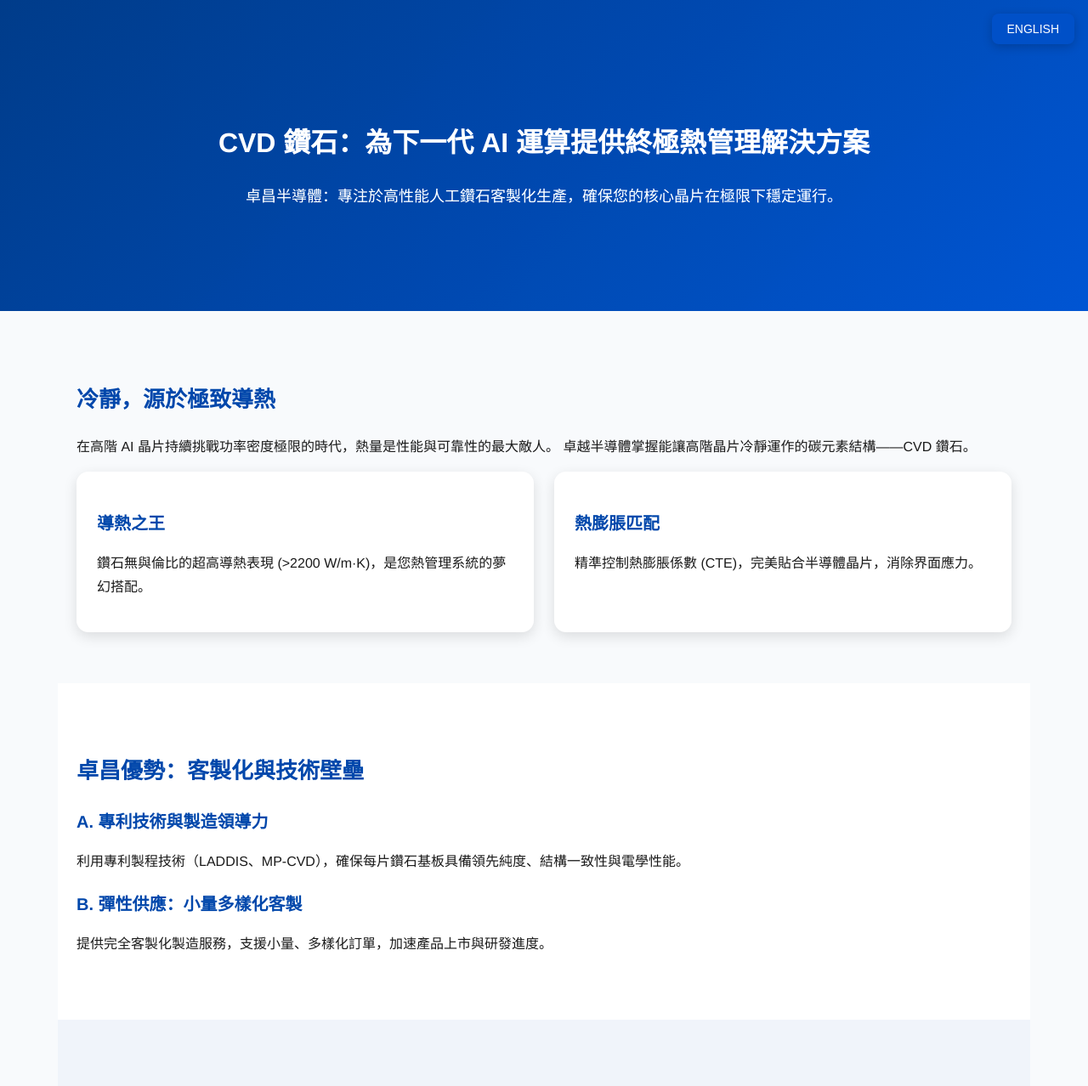
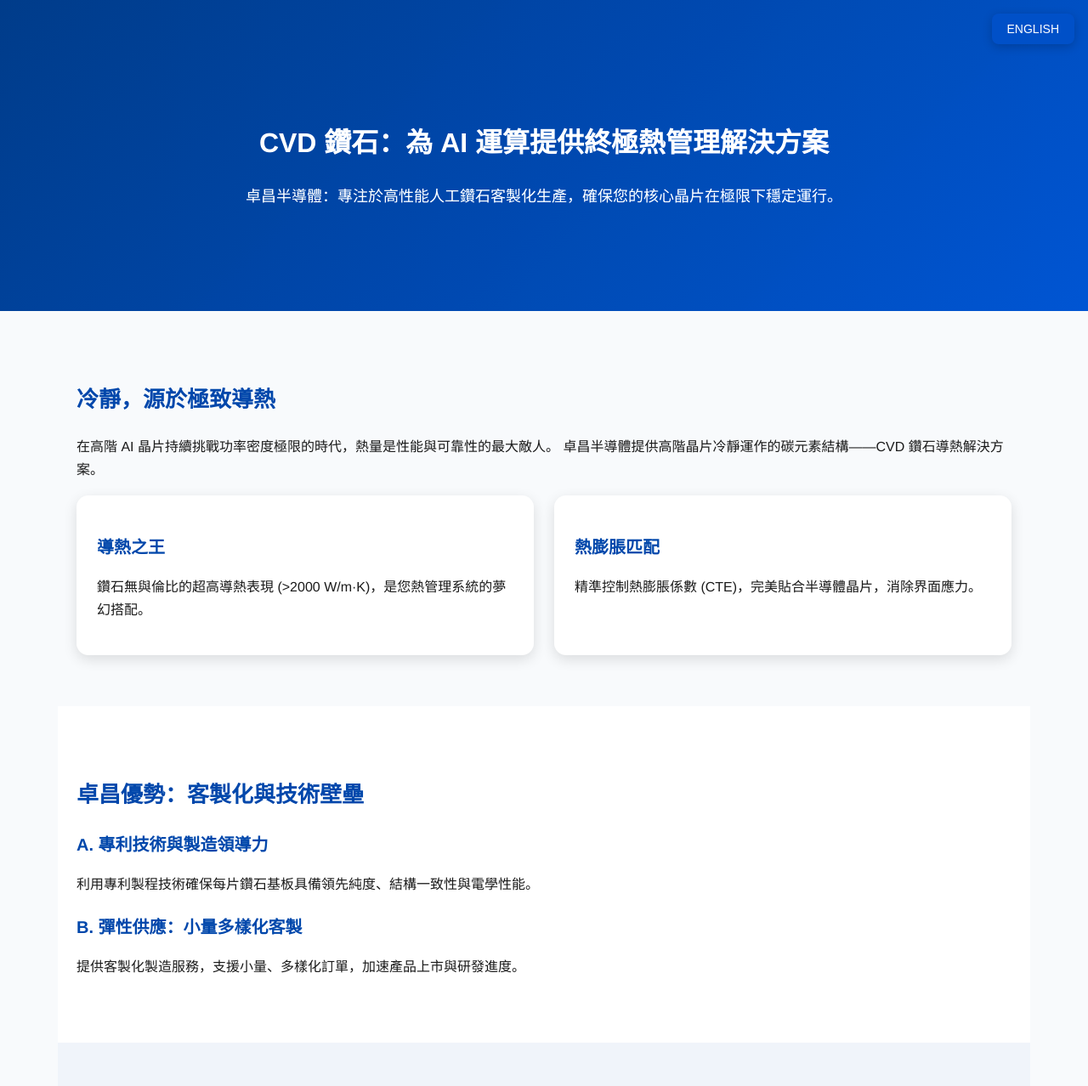
Before and after one commit to Eric169168/diamond_x, a plain HTML site: page index.html in a window 1280 px wide. Shown: the top 1278 px of the page at 85% size. Drawn offline with Linux system fonts and the light colour scheme.

Commit message:
Update index.html

```diff
--- a/index.html
+++ b/index.html
@@ -220,7 +220,7 @@
 
 <!-- ================= HERO ================= -->
 <div class="hero">
-  <h1 id="title">CVD 鑽石：為下一代 AI 運算提供終極熱管理解決方案</h1>
+  <h1 id="title">CVD 鑽石：為 AI 運算提供終極熱管理解決方案</h1>
   <p id="subtitle">卓昌半導體：專注於高性能人工鑽石客製化生產，確保您的核心晶片在極限下穩定運行。</p>
 </div>
 
@@ -229,13 +229,13 @@
   <h2 class="blue" id="coreTitle">冷靜，源於極致導熱</h2>
   <p id="coreText">
     在高階 AI 晶片持續挑戰功率密度極限的時代，熱量是性能與可靠性的最大敵人。
-    卓越半導體掌握能讓高階晶片冷靜運作的碳元素結構——CVD 鑽石。
+    卓昌半導體提供高階晶片冷靜運作的碳元素結構——CVD 鑽石導熱解決方案。
   </p>
 
   <div class="card-grid">
     <div class="card slide-in-left">
       <h3 class="blue" id="h1Title">導熱之王</h3>
-      <p id="h1Text">鑽石無與倫比的超高導熱表現 (>2200 W/m·K)，是您熱管理系統的夢幻搭配。</p>
+      <p id="h1Text">鑽石無與倫比的超高導熱表現 (>2000 W/m·K)，是您熱管理系統的夢幻搭配。</p>
     </div>
     <div class="card slide-in-right">
       <h3 class="blue" id="h2Title">熱膨脹匹配</h3>
@@ -249,10 +249,10 @@
   <h2 class="blue" id="advTitle">卓昌優勢：客製化與技術壁壘</h2>
 
   <h3 class="blue" id="adv1Title">A. 專利技術與製造領導力</h3>
-  <p id="adv1Text">利用專利製程技術（LADDIS、MP-CVD），確保每片鑽石基板具備領先純度、結構一致性與電學性能。</p>
+  <p id="adv1Text">利用專利製程技術確保每片鑽石基板具備領先純度、結構一致性與電學性能。</p>
 
   <h3 class="blue" id="adv2Title">B. 彈性供應：小量多樣化客製</h3>
-  <p id="adv2Text">提供完全客製化製造服務，支援小量、多樣化訂單，加速產品上市與研發進度。</p>
+  <p id="adv2Text">提供客製化製造服務，支援小量、多樣化訂單，加速產品上市與研發進度。</p>
 </div>
 
 <!-- ================= Applications ================= -->
```
